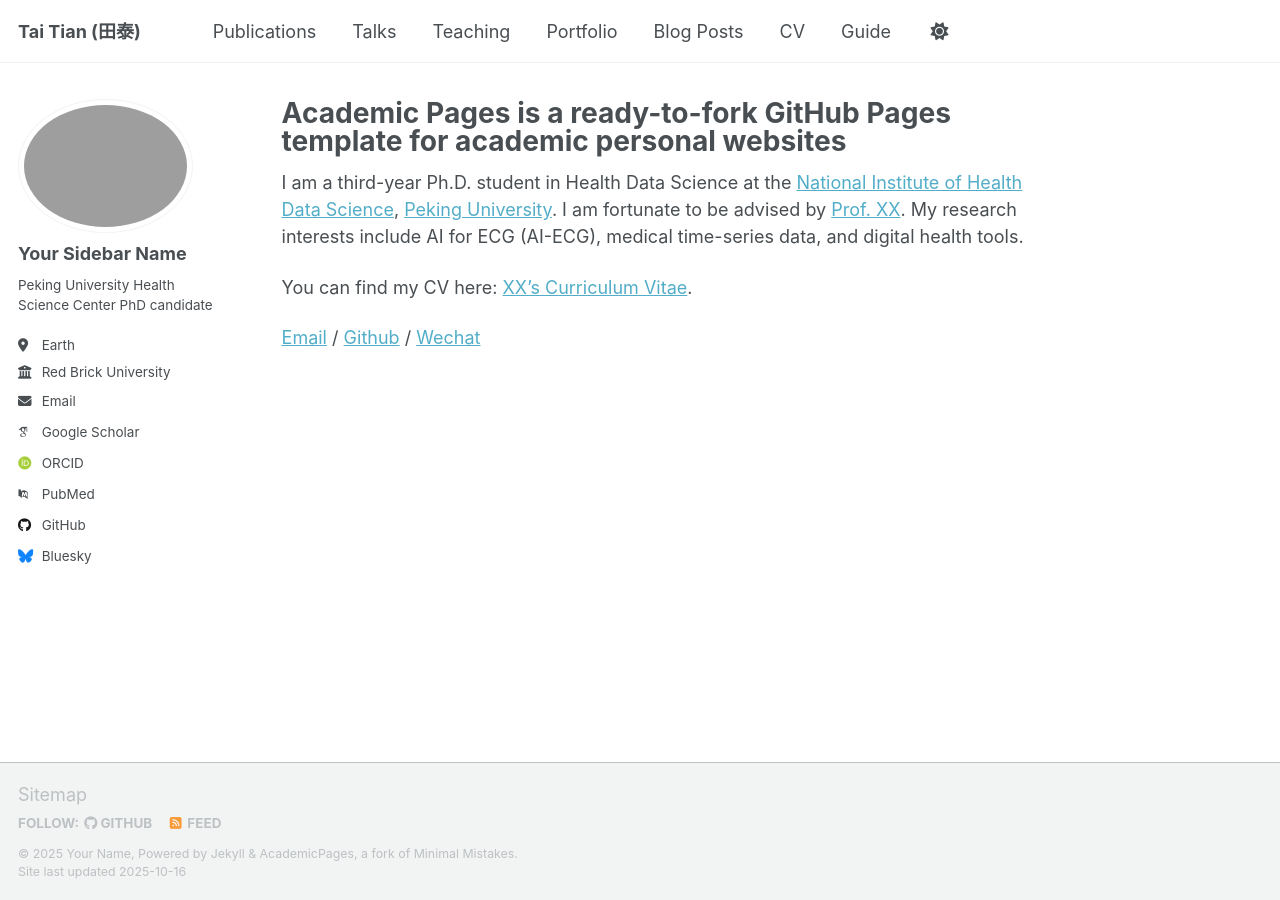
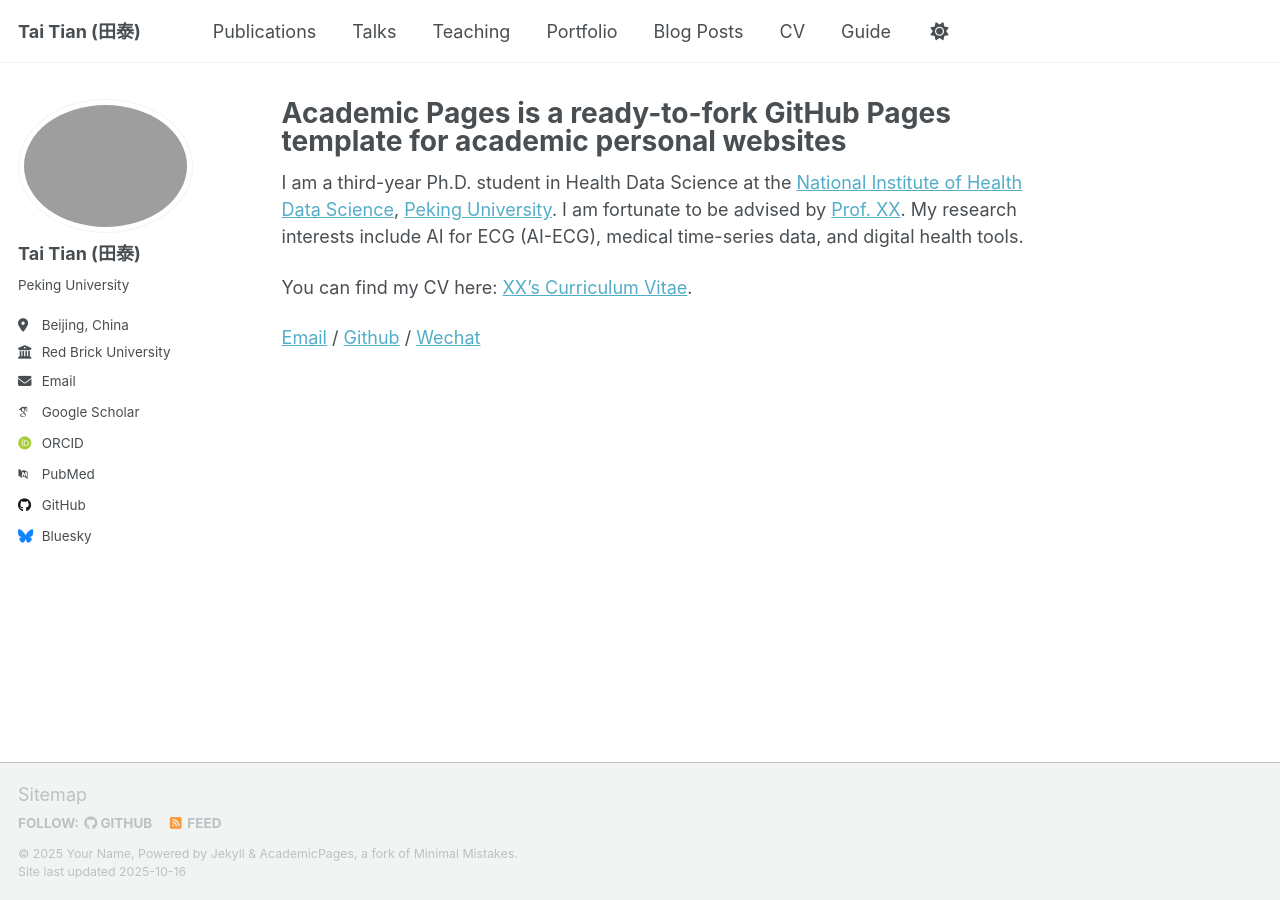
Before and after one commit to Tiger-TT/Tiger-TT.github.io, a Jekyll site: the page built from _pages/about.md, in a window 1280 px wide. Built offline with Jekyll 4.4.1, drawn with Linux system fonts in a browser that asks for light colours; some web fonts are replaced; a script that is not in the unit is left out.

Commit message:
Update _config.yml

```diff
--- a/_config.yml
+++ b/_config.yml
@@ -23,14 +23,14 @@ repository               : "tiger-tt/tiger-tt.github.io"
 #               Additional customization can be done by editing /_includes/author-profile.html
 author:
   # Biographic information
-  avatar           : "/images/image.png"
-  name             : "Your Sidebar Name"
+  avatar           : "../images/image.png"
+  name             : "Tai Tian (田泰)"
   pronouns         : # example: "she/her"
-  bio              : "Peking University Health Science Center PhD candidate"
-  location         : "Earth"
+  bio              : "Peking University"
+  location         : "Beijing, China"
   employer         : "Red Brick University"
   uri              : # URL
-  email            : "none@example.org"
+  email            : "tiantai@bjmu.edu.cn"
 
   # Academic websites
   academia         : # URL
```
